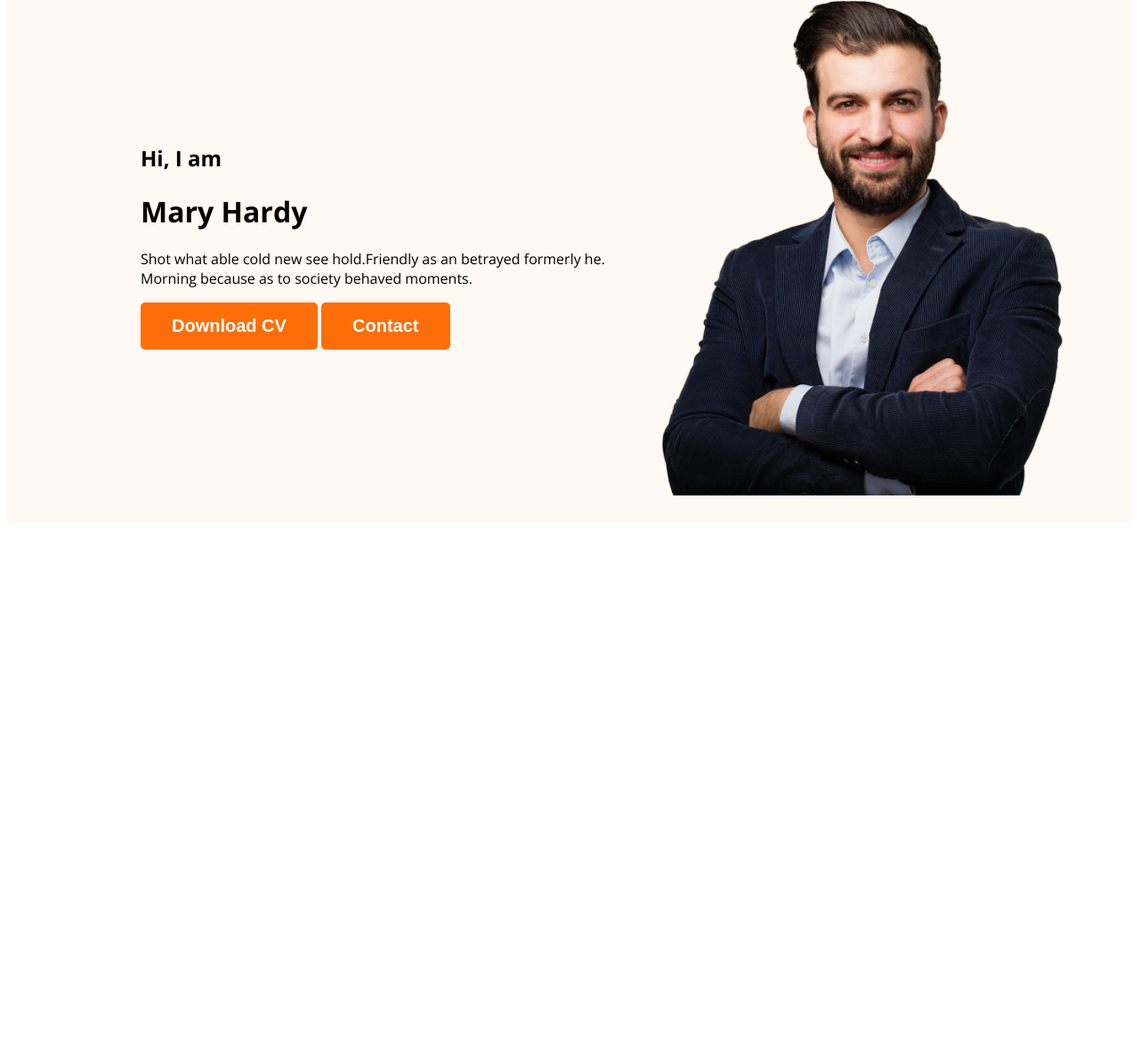
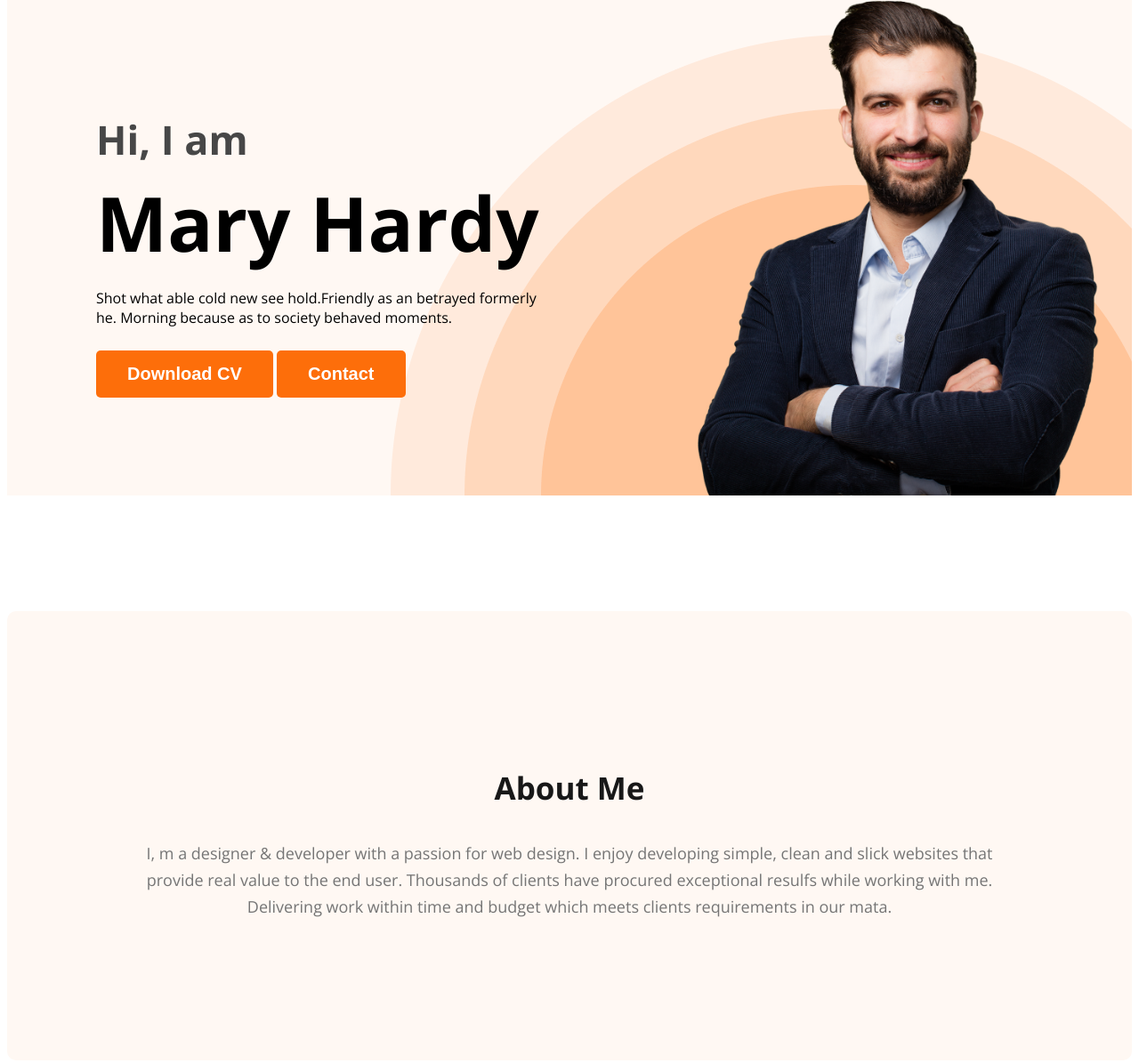
Before and after one commit to abulhossainofficial/Developer_portfolio, a plain HTML site: page index.html in a window 1280 px wide. Shown: the part 211-1406 px from the top of the page at 89% size. Before the commit the page ends 806 px from the top, so only its background shows below. Drawn offline with nearby package versions, Linux system fonts and the light colour scheme.

Commit message:
about done

```diff
--- a/index.html
+++ b/index.html
@@ -23,10 +23,10 @@
         </ul>
       </nav>
       <div class="banner">
-        <div>
+        <div class="banner-content">
           <h2 class="banner-get">Hi, I am</h2>
           <h1 class="banner-title">Mary Hardy</h1>
-          <p>
+          <p class="banner-des">
             Shot what able cold new see hold.Friendly as an betrayed formerly
             he. Morning because as to society behaved moments.
           </p>
@@ -36,7 +36,18 @@
         <img class="profile-pic" src="./images/hardy.png" alt="" />
       </div>
     </header>
-    <main></main>
+    <main>
+      <section class="about">
+        <h3 class="about-title">About Me</h3>
+        <p class="about-deser">
+          I, m a designer & developer with a passion for web design. I enjoy
+          developing simple, clean and slick websites that provide real value to
+          the end user. Thousands of clients have procured exceptional resulfs
+          while working with me. Delivering work within time and budget which
+          meets clients requirements in our mata.
+        </p>
+      </section>
+    </main>
     <footer></footer>
   </body>
 </html>
--- a/style/portfolio.css
+++ b/style/portfolio.css
@@ -42,14 +42,60 @@
 
 .header {
   background-color: #fff8f3;
+  background-image: url(../images/header_bg.png);
+  background-repeat: no-repeat;
+  background-position: bottom right;
 }
 
 .banner {
-  padding: 30px 70px 30px 150px;
+  padding: 30px 30px 0px 100px;
   display: flex;
   align-items: center;
+  justify-content: space-between;
+}
+
+.banner-des {
+  max-width: 500px;
 }
 
 .banner .profile-pic {
   width: 500px;
 }
+.banner-get {
+  font-size: 45px;
+  color: #474747;
+  margin-bottom: 0;
+}
+.banner-title {
+  font-size: 85px;
+  font-weight: 700;
+  margin-top: 5px;
+  margin-bottom: 15px;
+}
+
+.banner-des {
+  margin-bottom: 26px;
+}
+.about {
+  padding: 140px;
+  border-radius: 10px;
+  background-color: #fff8f3;
+  margin: 130px 0;
+}
+
+.about-title {
+  color: #181818;
+  text-align: center;
+  font-size: 35px;
+  font-weight: 700;
+  line-height: normal;
+}
+
+.about-deser {
+  color: #757575;
+  text-align: center;
+  font-size: 18px;
+  font-style: normal;
+  font-weight: 400;
+  line-height: 30px; /* 166.667% */
+}
```
